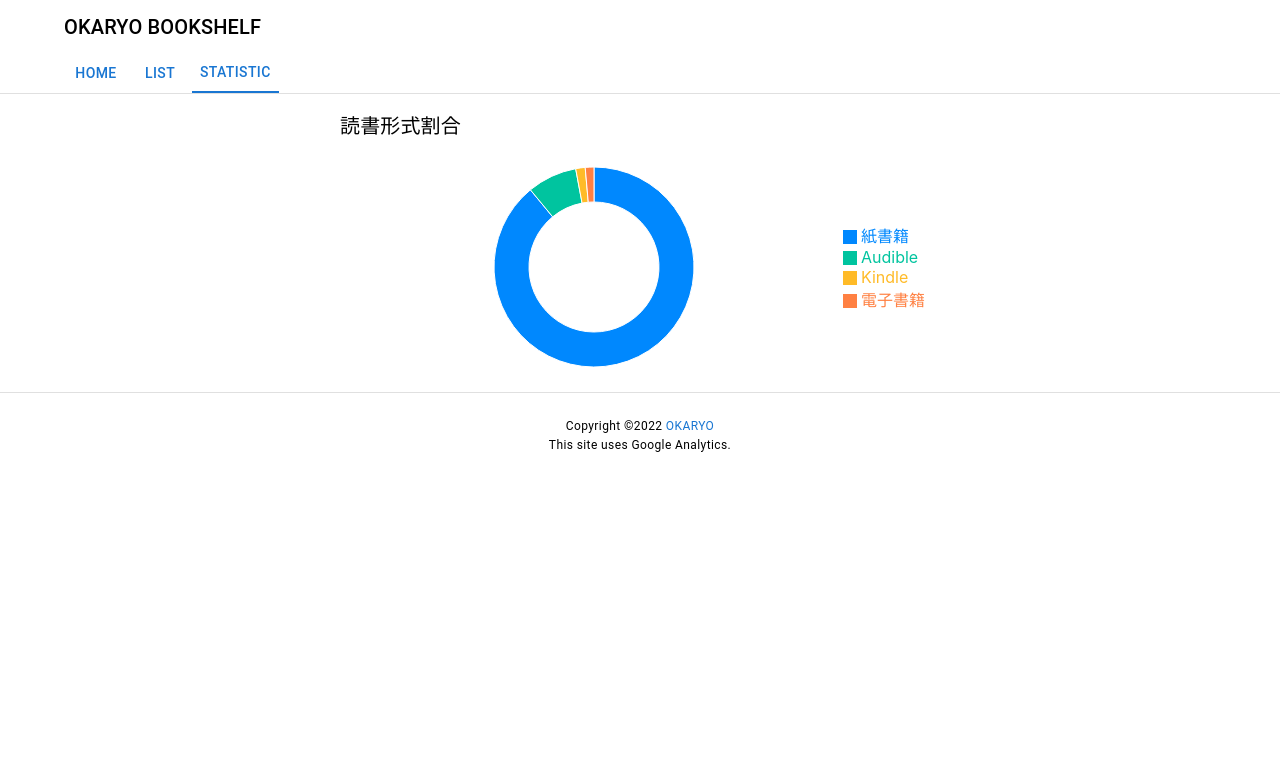
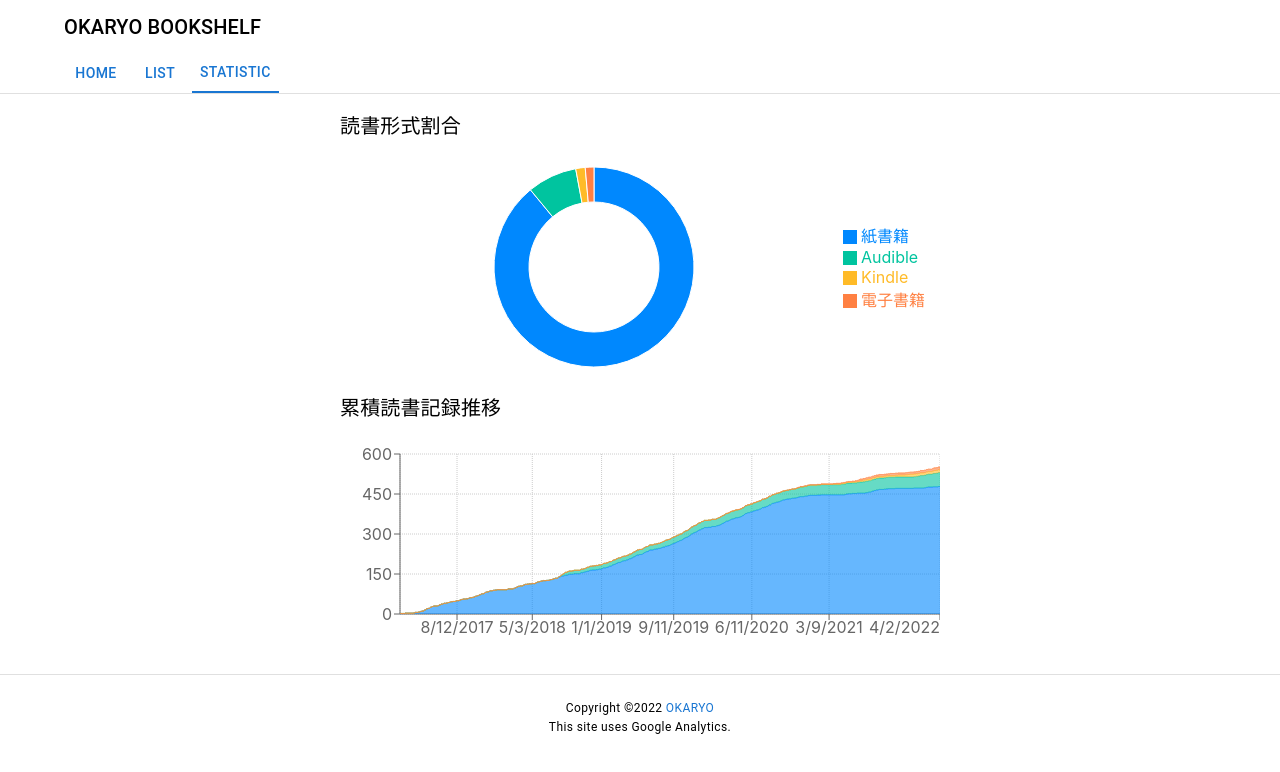
Before and after one commit to okaryo/book.okaryo.io, a Next.js app: page /statistic in a window 1280 px wide. Shown: the top 772 px of the page. Built offline with nearby package versions, Linux system fonts and the light colour scheme.

Commit message:
[add] StackedProgressChart

```diff
--- /dev/null
+++ b/src/components/statistics/StackedProgressChart.tsx
@@ -0,0 +1,76 @@
+import { Box, Typography } from '@mui/material'
+import { useSelector } from 'react-redux'
+import { Area, AreaChart, CartesianGrid, ResponsiveContainer, Tooltip, XAxis, YAxis } from 'recharts'
+import { NameType, Payload, ValueType } from 'recharts/types/component/DefaultTooltipContent'
+import { RootState } from '../../store'
+
+type DataType = {
+  date: string,
+  Paper: number,
+  Audible: number,
+  Kindle: number,
+  Ebook: number,
+}
+
+const StackedProgressChart = () => {
+  const allBookRecords = useSelector((state: RootState) => state.domain.bookRecords)
+  const sortedRecords = allBookRecords.sortAscByDate
+  const firstDate = sortedRecords.values[0].date
+
+  const data: DataType[] = {} as DataType[]
+  const formatByDate = {}
+  sortedRecords.values.forEach((record) => {
+    formatByDate[record.date.toLocaleDateString()] = record.format
+  })
+
+  let previousDateValue = {Paper: 0, Audible: 0, Kindle: 0, Ebook: 0, date: firstDate.toLocaleDateString()}
+  for (let date = new Date(firstDate.getTime()); date <= new Date(); date.setDate(date.getDate() + 1)) {
+    data[date.toLocaleDateString()] = {...previousDateValue, date: date.toLocaleDateString()}
+
+    if (formatByDate[date.toLocaleDateString()] !== undefined) {
+      (data[date.toLocaleDateString()] as DataType)[(formatByDate[date.toLocaleDateString()] as keyof DataType)]++
+    }
+
+    previousDateValue = data[date.toLocaleDateString()] as DataType
+  }
+
+  const toolitpLabel = (label: string, payload: Payload<ValueType, NameType>[]) => {
+    return `${label} | 合計: ${payload.reduce((a, v) => a + (v.value as number), 0)}`
+  }
+  const tooltipValueFormat = (value: number, name: string) => {
+    let label = name
+    if (name === 'Paper') label = '紙書籍'
+    if (name === 'Ebook') label = '電子書籍'
+    return [value, label]
+  }
+
+  return (
+    <Box sx={{height: 250}}>
+      <Typography variant='h6' component='h6'>累積読書記録推移</Typography>
+      <ResponsiveContainer width='100%' height='100%'>
+        <AreaChart
+          width={500}
+          height={400}
+          data={Object.values(data)}
+          margin={{
+            top: 30,
+            right: 0,
+            left: 0,
+            bottom: 30,
+          }}
+        >
+          <CartesianGrid strokeDasharray='1 1' />
+          <XAxis dataKey='date' />
+          <YAxis />
+          <Tooltip formatter={tooltipValueFormat} labelFormatter={toolitpLabel} />
+          <Area type='monotone' dataKey='Paper' stackId='1' stroke='#0088FE' fill='#0088FE' />
+          <Area type='monotone' dataKey='Audible' stackId='1' stroke='#00C49F' fill='#00C49F' />
+          <Area type='monotone' dataKey='Kindle' stackId='1' stroke='#FFBB28' fill='#FFBB28' />
+          <Area type='monotone' dataKey='Ebook' stackId='1' stroke='#FF8042' fill='#FF8042' />
+        </AreaChart>
+      </ResponsiveContainer>
+    </Box>
+  )
+}
+
+export default StackedProgressChart
--- a/src/components/statistics/Statistic.tsx
+++ b/src/components/statistics/Statistic.tsx
@@ -1,10 +1,13 @@
 import { Box } from '@mui/material'
 import FormatRateChart from './FormatRateChart'
+import StackedProgressChart from './StackedProgressChart'
 
 const Statistic = () => {
   return (
     <Box sx={{height: '100%', width: '100%', maxWidth: 600}}>
       <FormatRateChart />
+      <Box sx={{height: 32}} />
+      <StackedProgressChart />
     </Box>
   )
 }
```
